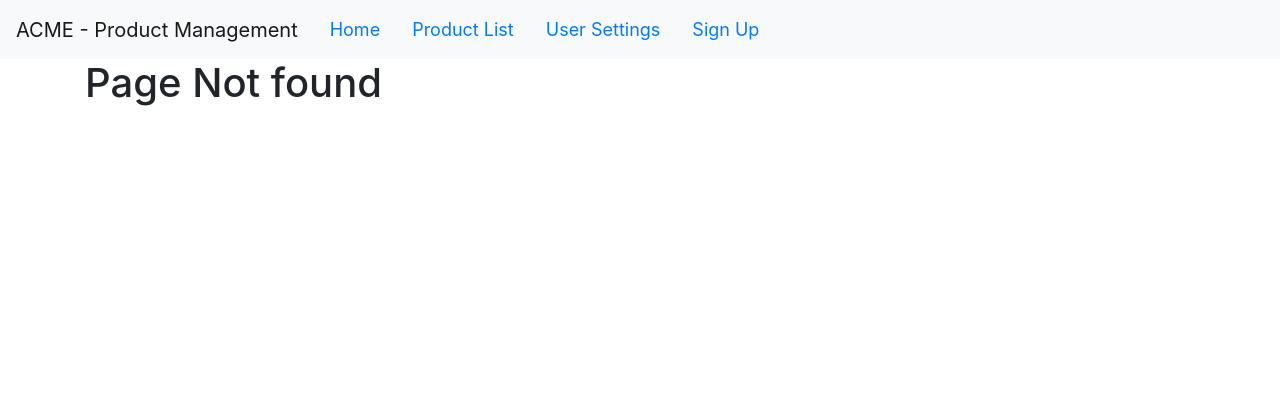
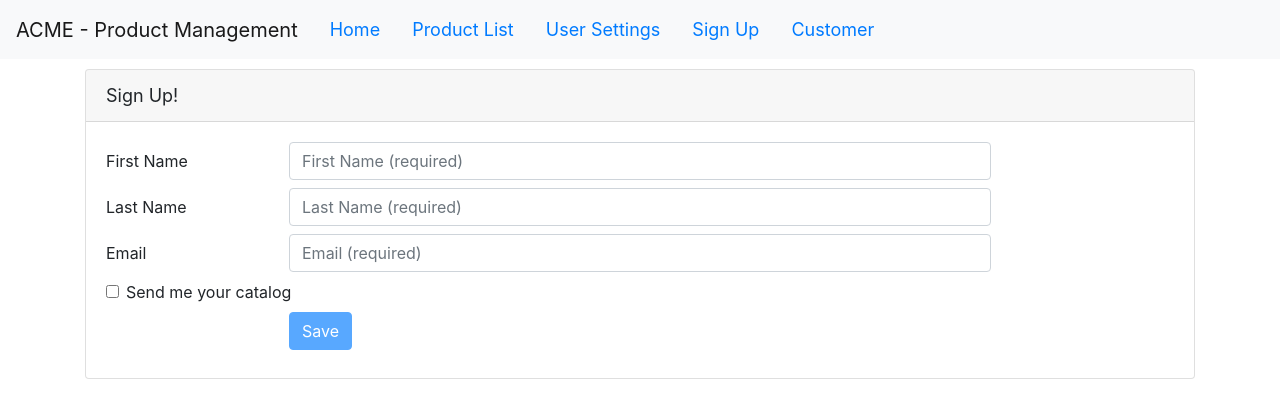
Before and after one commit to tamilsweet/Mastering-Angular, an Angular app in the folder practice/Angular-GettingStarted/: page /customer in a window 1280 px wide. Before the commit this address had no page. Shown: the top 418 px of the page. Built offline with nearby package versions, Linux system fonts and the light colour scheme.

Commit message:
[AGS] Use reactive form for customer form

```diff
--- a/practice/Angular-GettingStarted/src/app/app-routing.module.ts
+++ b/practice/Angular-GettingStarted/src/app/app-routing.module.ts
@@ -4,17 +4,20 @@ import { WelcomeComponent } from './home/welcome.component';
 import { PageNotFoundComponent } from './shared/page-not-found.component';
 import { UserSettingsFormComponent } from './user-settings-form/user-settings-form.component';
 import { SignupComponent } from './signup/signup.component';
+import { CustomerComponent } from './customer/customer.component';
 
 export const AppComponentList = [
   WelcomeComponent,
   PageNotFoundComponent,
-  SignupComponent
+  SignupComponent,
+  CustomerComponent
 ];
 
 const routes: Routes = [
   { path: 'welcome', component: WelcomeComponent },
   { path: 'settings', component: UserSettingsFormComponent },
   { path: 'signup', component: SignupComponent },
+  { path: 'customer', component: CustomerComponent },
   { path: '', redirectTo: 'welcome', pathMatch: 'full' },
   { path: '**', component: PageNotFoundComponent, pathMatch: 'full' }
 ];
--- a/practice/Angular-GettingStarted/src/app/app.component.html
+++ b/practice/Angular-GettingStarted/src/app/app.component.html
@@ -6,6 +6,7 @@
       <li><a class="nav-link" [routerLink]="['/products']">Product List</a></li>
       <li><a class="nav-link" [routerLink]="['/settings']">User Settings</a></li>
       <li><a class="nav-link" [routerLink]="['/signup']">Sign Up</a></li>
+      <li><a class="nav-link" [routerLink]="['/customer']">Customer</a></li>
     </ul>
   </nav>
   <div class="container">
--- a/practice/Angular-GettingStarted/src/app/app.module.ts
+++ b/practice/Angular-GettingStarted/src/app/app.module.ts
@@ -4,7 +4,7 @@ import { AppComponentList, AppRoutingModule } from './app-routing.module';
 import { AppComponent } from './app.component';
 import { ProductsModule } from './products/products.module';
 import { UserSettingsFormComponent } from './user-settings-form/user-settings-form.component';
-import { FormsModule } from '@angular/forms';
+import { FormsModule, ReactiveFormsModule } from '@angular/forms';
 import { HttpClientModule } from '@angular/common/http';
 
 
@@ -17,6 +17,7 @@ import { HttpClientModule } from '@angular/common/http';
   imports: [
     BrowserModule,
     FormsModule,
+    ReactiveFormsModule,
     HttpClientModule,
     ProductsModule,
     AppRoutingModule
--- /dev/null
+++ b/practice/Angular-GettingStarted/src/app/customer/customer.component.html
@@ -0,0 +1,125 @@
+<div class="card">
+  <div class="card-header">
+    Sign Up!
+  </div>
+  <div class="card-body">
+    <form [formGroup]="customerForm" (ngSubmit)="save()">
+
+      <div class="form-group row mb-2">
+        <label class="col-md-2 col-form-label" for="firstName">First Name</label>
+        <div class="col-md-8">
+          <input type="text" class="form-control" id="firstName" formControlName="firstName" required minlength="3"
+            [ngClass]="{ 'is-valid': (customerForm.get('firstName').touched || customerForm.get('firstName').dirty) && customerForm.get('firstName').invalid }"
+            placeholder="First Name (required)" />
+          <span class="invalid-feedback">
+            <span *ngIf="customerForm.get('firstName').errors?.required">
+              Please enter your first name.
+            </span>
+            <span *ngIf="customerForm.get('firstName').errors?.minlength">
+              The first name must be longer than 3 characters.
+            </span>
+          </span>
+        </div>
+      </div>
+      <div class="form-group row mb-2">
+        <label class="col-md-2 col-form-label" for="lastName">Last Name</label>
+        <div class="col-md-8">
+          <input type="text" class="form-control" id="lastName" formControlName="lastName" required minlength="3"
+            [ngClass]="{ 'is-valid': (customerForm.get('lastName').touched || customerForm.get('lastName').dirty) && customerForm.get('lastName').invalid }"
+            placeholder="Last Name (required)">
+          <span class="invalid-feedback">
+            <span *ngIf="customerForm.get('lastName').errors?.required">
+              Please enter your last name.
+            </span>
+            <span *ngIf="customerForm.get('lastName').errors?.minlength">
+              The last name must be longer than 3 characters.
+            </span>
+          </span>
+        </div>
+      </div>
+      <div class="form-group row mb-2">
+        <label class="col-md-2 col-form-label" for="email">Email</label>
+        <div class="col-md-8">
+          <input type="email" class="form-control" id="email" formControlName="email" required
+            [ngClass]="{ 'is-valid': (customerForm.get('email').touched || customerForm.get('email').dirty) && customerForm.get('email').invalid }"
+            placeholder="Email (required)">
+          <span class="invalid-feedback">
+            <span *ngIf="customerForm.get('email').errors?.required">
+              Please enter valid email address.
+            </span>
+          </span>
+        </div>
+      </div>
+      <div class="form-check form-group row mb-2">
+        <div class="col-md-10">
+          <input type="checkbox" class="form-check-input" formControlName="sendCatalog" id="sendCatalog">
+          <label class="form-check-label" for="sendCatalog">Send me your catalog</label>
+        </div>
+      </div>
+
+      <ng-container *ngIf="false && customerForm.get('sendCatalog').value">
+        <div class="form-group row">
+          <div class="col-md-2">Address Type</div>
+          <div class="col-md-8">
+            <div class="form-check-inline">
+              <input class="form-check-input" type="radio" name="addressType" id="addressType1" value="home"
+                formControlName="addressType">
+              <label class="form-check-label" for="addressType1">Home</label>
+            </div>
+            <div class="form-check-inline">
+              <input class="form-check-input" type="radio" name="addressType" id="addressType2" value="work"
+                formControlName="addressType">
+              <label class="form-check-label" for="addressType2">Work</label>
+            </div>
+            <div class="form-check-inline">
+              <input class="form-check-input" type="radio" name="addressType" id="addressType3" value="other"
+                formControlName="addressType">
+              <label class="form-check-label" for="addressType3">Other</label>
+            </div>
+          </div>
+        </div>
+        <div class="form-group row">
+          <label class="col-md-2" for="streetAddress1">Street Address 1</label>
+          <div class="col-md-8">
+            <input type="text" class="form-control" name="streetAddress1" id="streetAddress1"
+              formControlName="streetAddress1" placeholder=" Street Address" />
+          </div>
+        </div>
+        <div class="form-group row">
+          <label class="col-md-2" for="streetAddress2">Street Address 2</label>
+          <div class="col-md-8">
+            <input type="text" class="form-control" name="streetAddress2" id="streetAddress2"
+              formControlName="streetAddress2" placeholder="Street Address (second line)">
+          </div>
+        </div>
+        <div class="form-group row">
+          <label class="col-md-2" for="city">City, State, Pin Code</label>
+          <div class="col-md-3">
+            <input type="text" class="form-control" name="city" id="city" formControlName="city" placeholder="City">
+          </div>
+          <div class="col-md-3">
+            <select id="state" class="form-control" name="state" formControlName="state">
+              <option *ngFor="let state of stateList">{{ state }}</option>
+            </select>
+          </div>
+          <div class="col-md-2">
+            <input type="text" class="form-control" name="pincode" id="pincode" formControlName="pincode"
+              placeholder="Pin Code">
+          </div>
+        </div>
+      </ng-container>
+      <div class="row">
+        <div [hidden]="!customerError" class="alert alert-danger">
+          {{customerErrorMessage}}
+        </div>
+      </div>
+      <div class="row">
+        <div class="col-md-8 offset-md-2 mb-2">
+          <button type="submit" class="btn btn-primary mr-3"
+            [title]="customerForm.valid ? 'Save your entered data' : 'Disabled until the form is valid'"
+            [disabled]="!customerForm.valid">Save</button>
+        </div>
+      </div>
+    </form>
+  </div>
+</div>
--- /dev/null
+++ b/practice/Angular-GettingStarted/src/app/customer/customer.component.ts
@@ -0,0 +1,40 @@
+import { Component, OnInit } from '@angular/core';
+import { Customer, STATE_LIST } from './customer.model';
+import { FormGroup, FormControl, FormBuilder } from '@angular/forms';
+
+@Component({
+  selector: 'pm-customer',
+  templateUrl: './customer.component.html',
+  styleUrls: ['./customer.component.css']
+})
+export class CustomerComponent implements OnInit {
+
+  customerForm: FormGroup;
+  customer = new Customer();
+  customerError = false;
+  customerErrorMessage = '';
+  stateList = STATE_LIST;
+
+  constructor(private fb: FormBuilder) { }
+
+  ngOnInit(): void {
+    // this.customerForm = new FormGroup({
+    //   firstName: new FormControl(),
+    //   lastName: new FormControl(),
+    //   email: new FormControl(),
+    //   sendCatalog: new FormControl(true),
+    // });
+
+    this.customerForm = this.fb.group({
+      firstName: '',
+      lastName: '',
+      email: '',
+      sendCatalog: false
+    });
+  }
+
+  save() {
+    console.log(this.customerForm);
+    console.log('Save values : ', this.customerForm.value);
+  }
+}
--- /dev/null
+++ b/practice/Angular-GettingStarted/src/app/customer/customer.model.ts
@@ -0,0 +1,53 @@
+export class Customer {
+  constructor(
+    public firstname?: string,
+    public lastname?: string,
+    public email?: string,
+    public sendCatalog?: boolean,
+    public addressType?: string,
+    public streetAddress1?: string,
+    public city?: string,
+    public streetAddress2?: string,
+    public state?: string,
+    public pincode?: number
+  ) { }
+}
+
+export const STATE_LIST = [
+  'Andhra Pradesh',
+  'Arunachal Pradesh',
+  'Assam',
+  'Bihar',
+  'Chhattisgarh',
+  'Goa',
+  'Gujarat',
+  'Haryana',
+  'Himachal Pradesh',
+  'Jammu and Kashmir',
+  'Jharkhand',
+  'Karnataka',
+  'Kerala',
+  'Madhya Pradesh',
+  'Maharashtra',
+  'Manipur',
+  'Meghalaya',
+  'Mizoram',
+  'Nagaland',
+  'Odisha',
+  'Punjab',
+  'Rajasthan',
+  'Sikkim',
+  'Tamil Nadu',
+  'Telangana',
+  'Tripura',
+  'Uttarakhand',
+  'Uttar Pradesh',
+  'West Bengal',
+  'Andaman and Nicobar Islands',
+  'Chandigarh',
+  'Dadra and Nagar Haveli',
+  'Daman and Diu',
+  'Delhi',
+  'Lakshadweep',
+  'Puducherry',
+];
```
Also changed, not shown: practice/Angular-GettingStarted/src/app/customer/customer.component.css (added), 2 other files (tests, documents, lock files or other folders).
